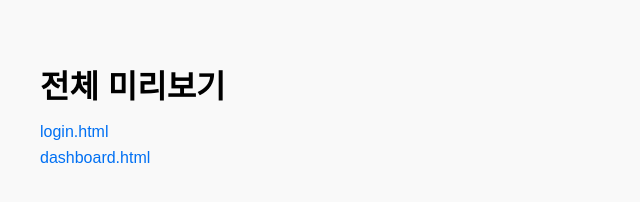
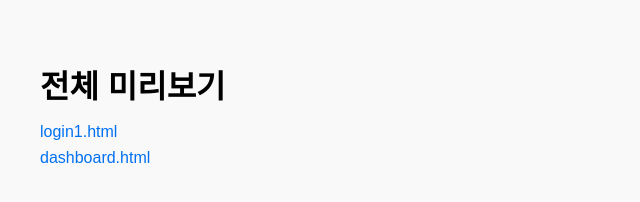
Before and after one commit to seohay-1ae/sidemenu, a plain HTML site: page index.html in a window 1280 px wide. Shown: the full height of the page, 0-640 px from the left. Drawn offline with Linux system fonts and the light colour scheme.

Commit message:
login1 미리보기 추가가

```diff
--- a/index.html
+++ b/index.html
@@ -35,7 +35,7 @@
 
         <script>
             const pages = [
-                "login.html",
+                "login1.html",
                 "dashboard.html",
                 // 여기에 sidemenu 폴더 내 HTML 파일명을 추가!
             ];
```
